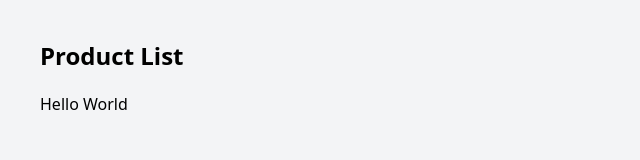
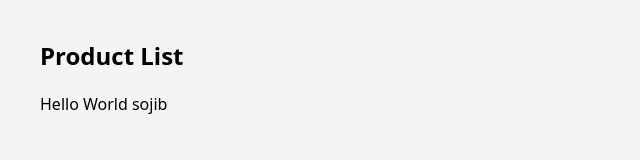
Before and after one commit to MDRUHULAMIN7/E-Rashid, a plain HTML site: page client/index.html in a window 1280 px wide. Shown: the full height of the page, 0-640 px from the left. Drawn offline with nearby package versions, Linux system fonts and the light colour scheme; no server answers.

Commit message:
sojib test

```diff
--- a/client/index.html
+++ b/client/index.html
@@ -8,7 +8,7 @@
 <body class="p-10 bg-gray-100">
   <h1 class="text-2xl font-bold mb-5">Product List</h1>
   <ul id="product-list" class="space-y-3"></ul>
-  <h1>Hello World</h1>
+  <h1>Hello World sojib</h1>
 
   <script src="script.js"></script>
 </body>
```
